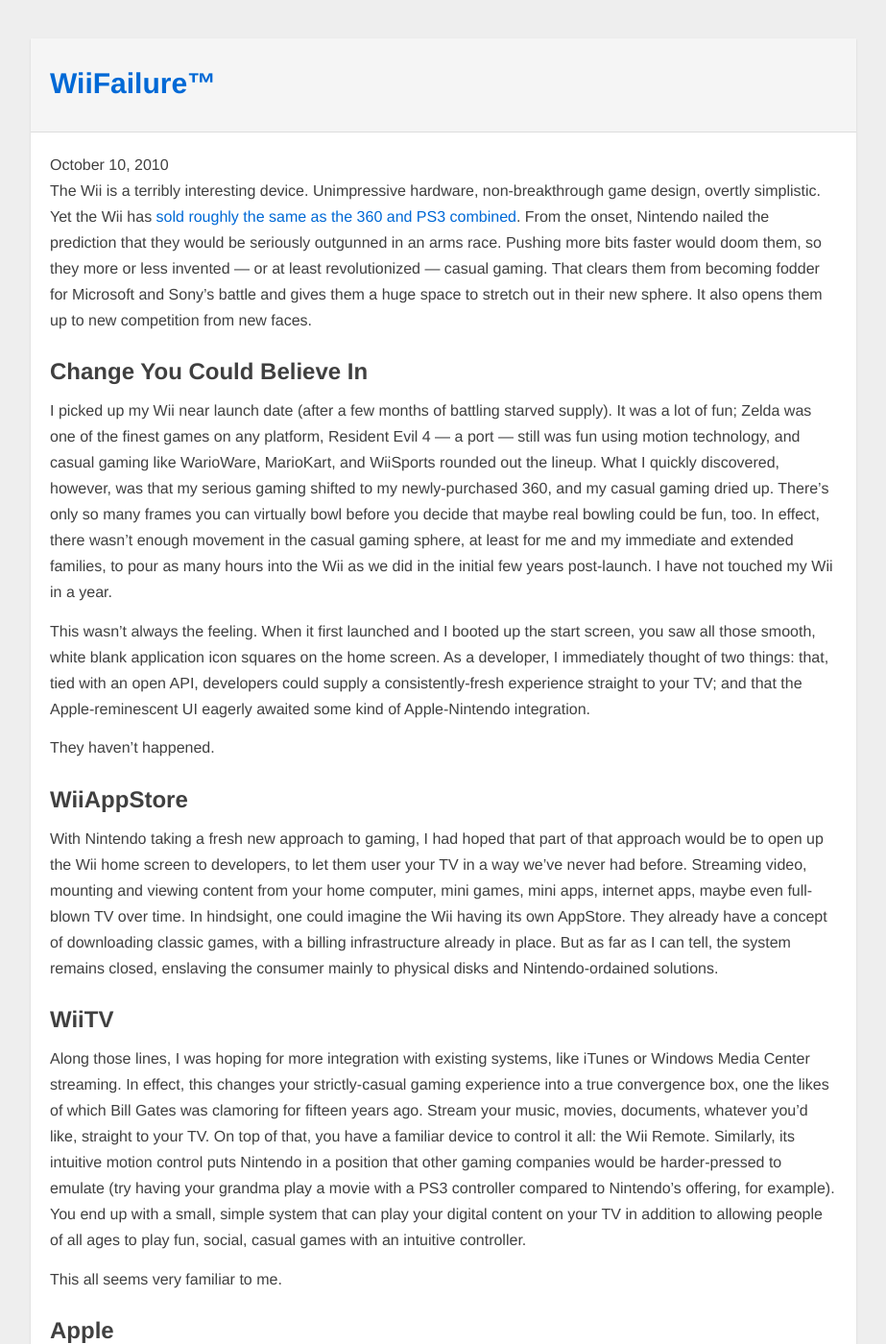
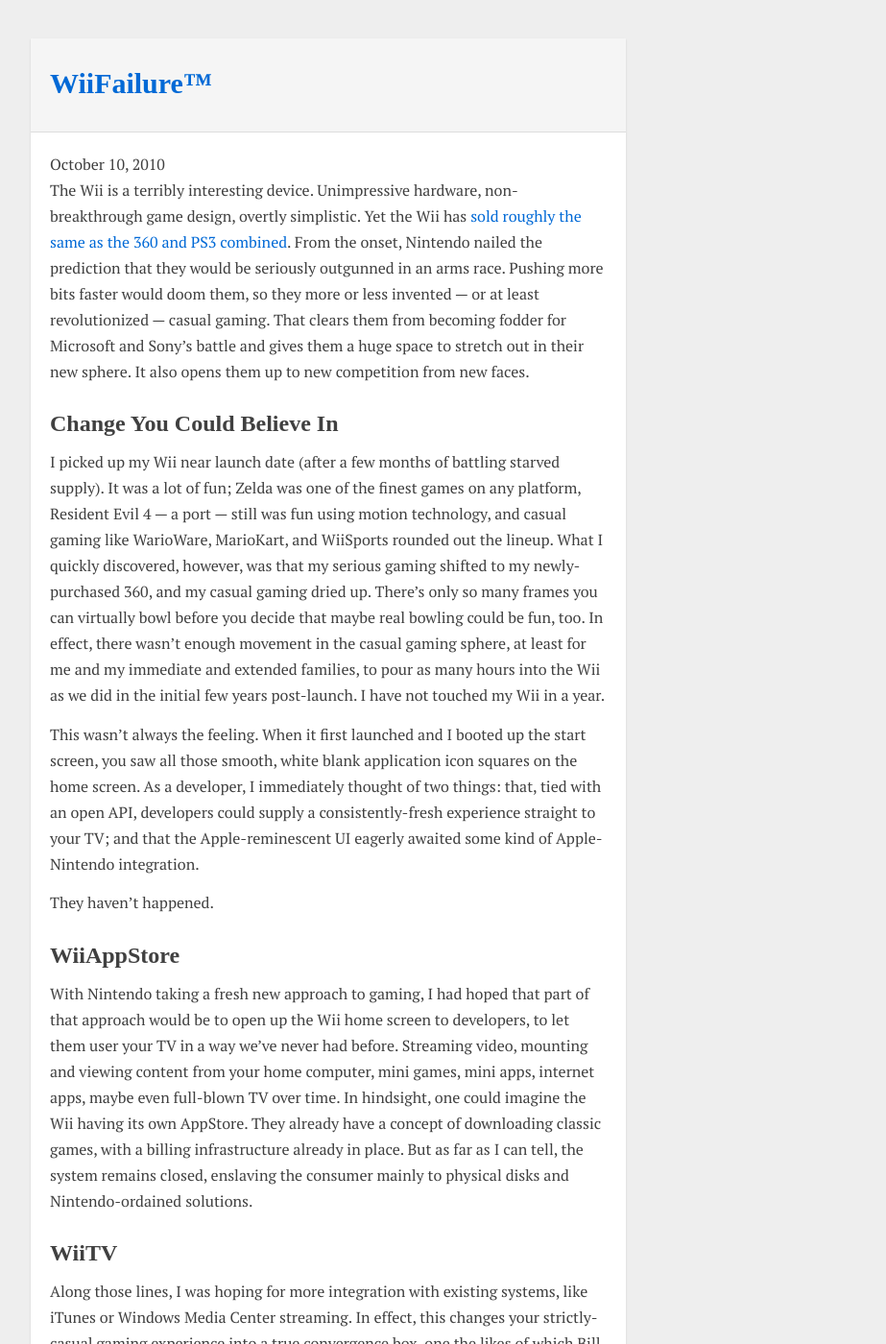
Before and after one commit to anaisbetts/xpaulbettsx.github.com, a Jekyll site: the page built from _posts/2010-10-10-test.markdown, in a window 1280 px wide and 1400 px high. Shown: the whole window at 96% size, without its empty margins (178-1101 px from the left). Built offline with Jekyll 4.4.1, drawn with Linux system fonts in a browser that asks for light colours; some web fonts are replaced; Markdown is read by kramdown in place of the engine named in the settings; comment, search, counter and statistics services are not loaded.

Commit message:
Fiddle with fonts

```diff
--- a/_layouts/layout.html
+++ b/_layouts/layout.html
@@ -15,9 +15,15 @@
     <link rel="stylesheet" href="/css/bootstrap.css">
 
     <style type="text/css">
+      @import url(http://fonts.googleapis.com/css?family=Goudy+Bookletter+1911);
+      @import url(http://fonts.googleapis.com/css?family=PT+Serif);
+      @import url(http://fonts.googleapis.com/css?family=Forum);
+      @import url(http://fonts.googleapis.com/css?family=Pompiere);
+
       /* Override some defaults */
       html, body {
         background-color: #eee;
+        font-family: 'PT Serif';
       }
       body {
         padding-top: 40px; /* 40px to make the container go all the way to the bottom of the topbar */
@@ -40,6 +46,10 @@
         -webkit-box-shadow: 0 1px 2px rgba(0,0,0,.15);
            -moz-box-shadow: 0 1px 2px rgba(0,0,0,.15);
                 box-shadow: 0 1px 2px rgba(0,0,0,.15);
+      }
+
+      h1,h2,h3,h4,h5,h6 {
+        font-family: Pompiere;
       }
 
       /* Page header tweaks */
@@ -85,7 +95,9 @@
 
     <div class="container">
 
+      <div class="span10">
       {{ content }}
+   		</div>
 
       <footer>
         <p>&copy; Company 2011</p>
```
